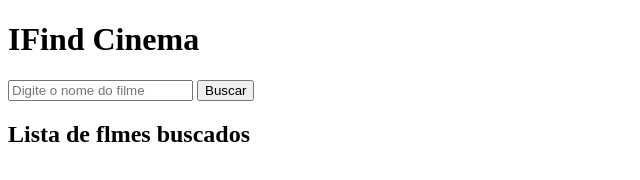
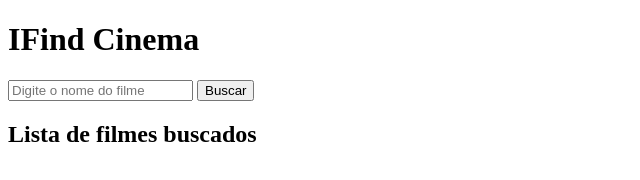
Before and after one commit to SarahElizabeteTDS/AjaxA, a plain HTML site: page index.html in a window 1280 px wide. Shown: the full height of the page, 0-640 px from the left. Drawn offline with Linux system fonts and the light colour scheme.

Commit message:
Update index.html

```diff
--- a/index.html
+++ b/index.html
@@ -9,8 +9,8 @@
     <div>
         <h1>IFind Cinema </h1>
         <input type="text" id="movieName" placeholder="Digite o nome do filme">
-        <button id="searchButton">Buscar </button>
-        <h2>Lista de flmes buscados </h2>
+        <button id="searchButton">Buscar</button>
+        <h2>Lista de filmes buscados</h2>
         <div id="results"> </div>
     </div>
 
@@ -39,8 +39,7 @@
                         `<h2>${movie.title}</h2>
                         <p>${movie.overview}</p>
                         <img src="https://image.tmdb.org/t/p/w200${movie.poster_path}" alt="${movie.title}">`;
-                    }else
-                    {
+                    }else{
                         document.getElementById('results').innerHTML = '<p>Filme não encontrado</p>';
                     }
                 })
```
